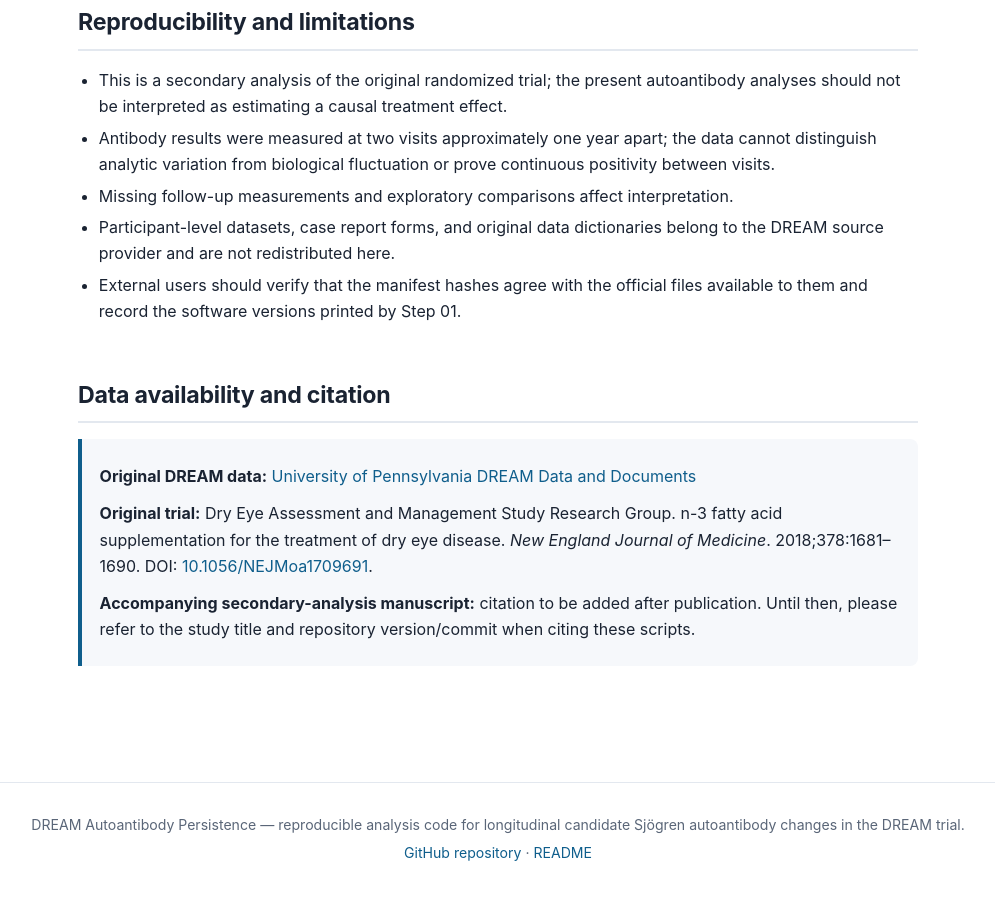
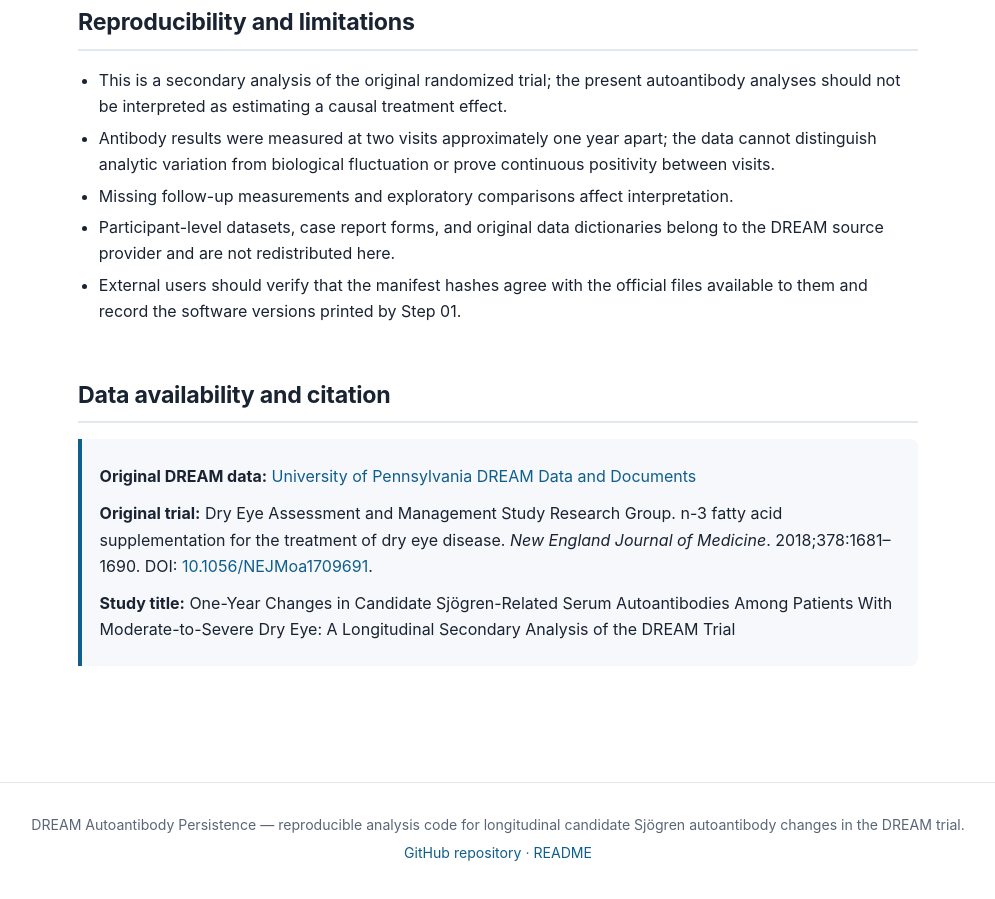
Before and after one commit to DREAM-Autoantibody-Persistence/DREAM-Autoantibody-Persistence.github.io, a plain HTML site: page index.html in a window 1280 px wide. Shown: the part 4250-5149 px from the top of the page, without its empty margins (142-1137 px from the left). Drawn offline with Linux system fonts and the light colour scheme.

Commit message:
Replace publication placeholder with study title

```diff
--- a/index.html
+++ b/index.html
@@ -215,7 +215,7 @@ python RUN_STEP08.py</code></pre>
   <div class="callout">
     <p><strong>Original DREAM data:</strong> <a href="https://www.med.upenn.edu/cpob/dream-data-export">University of Pennsylvania DREAM Data and Documents</a></p>
     <p><strong>Original trial:</strong> Dry Eye Assessment and Management Study Research Group. n-3 fatty acid supplementation for the treatment of dry eye disease. <em>New England Journal of Medicine</em>. 2018;378:1681&ndash;1690. DOI: <a href="https://doi.org/10.1056/NEJMoa1709691">10.1056/NEJMoa1709691</a>.</p>
-    <p><strong>Accompanying secondary-analysis manuscript:</strong> citation to be added after publication. Until then, please refer to the study title and repository version/commit when citing these scripts.</p>
+    <p><strong>Study title:</strong> One-Year Changes in Candidate Sjögren-Related Serum Autoantibodies Among Patients With Moderate-to-Severe Dry Eye: A Longitudinal Secondary Analysis of the DREAM Trial</p>
   </div>
 </section>
 
```
Also changed, not shown: 1 other file.
